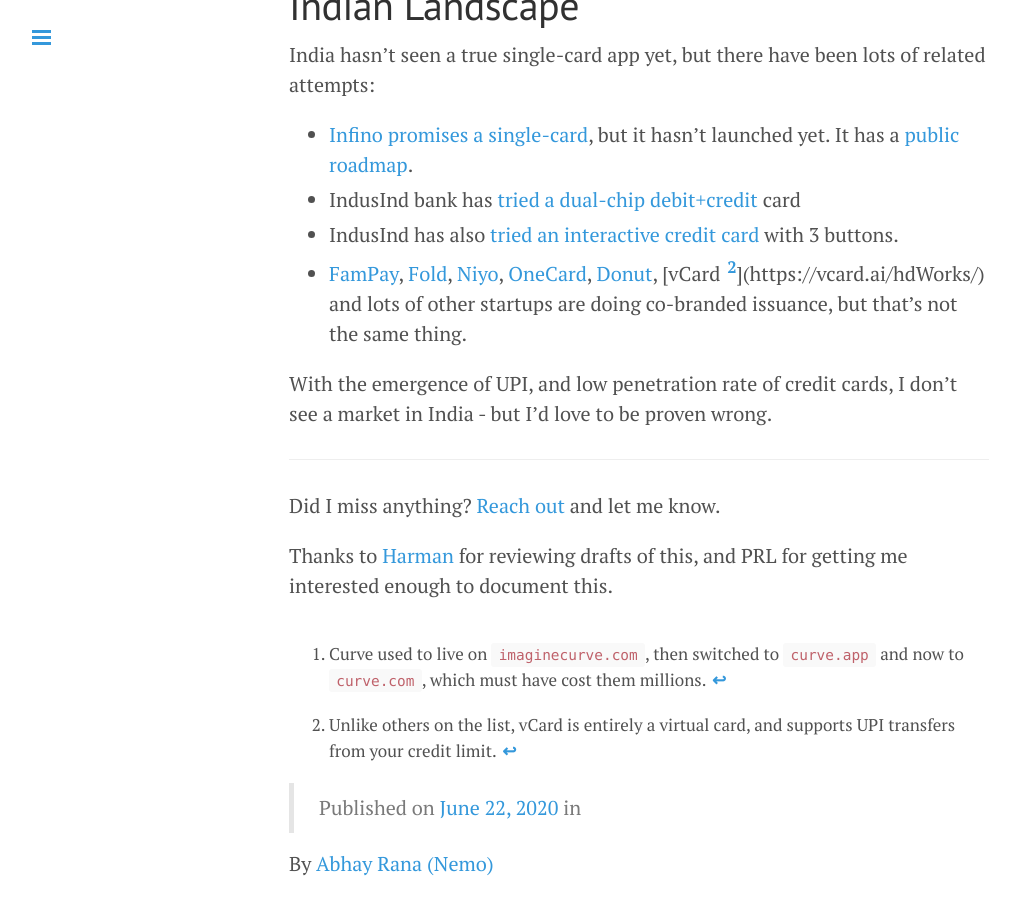
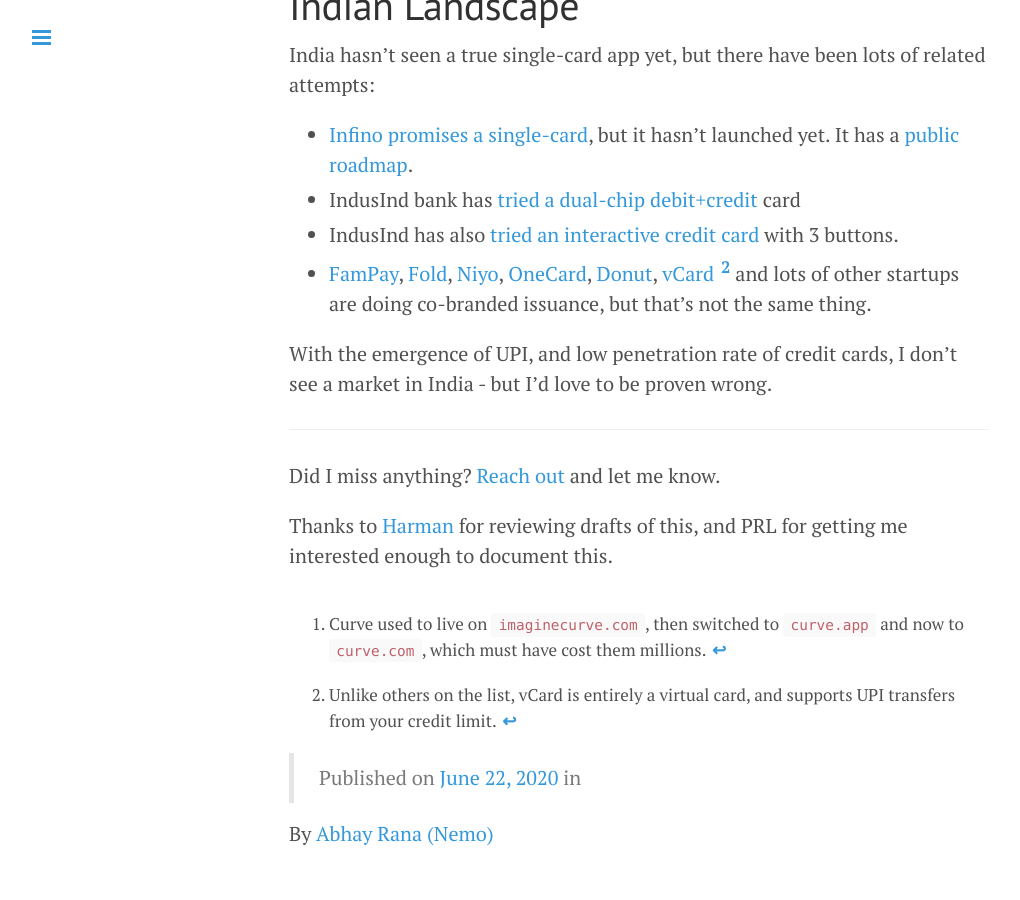
Before and after one commit to captn3m0/captn3m0.github.com, a Jekyll site: the page built from _posts/2020-06-22-single-card.md, in a window 1280 px wide and 900 px high, scrolled down 2967 px. Shown: the whole window, without its empty margins (1-1021 px from the left). Built offline with Jekyll 4.4.1, drawn with Linux system fonts in a browser that asks for light colours.

Commit message:
Fix vcard link

```diff
--- a/_posts/2020-06-22-single-card.md
+++ b/_posts/2020-06-22-single-card.md
@@ -72,7 +72,7 @@
 - [Infino promises a single-card](https://getinfino.com/), but it hasn't launched yet. It has a [public roadmap](https://trello.com/b/2h9S100Z/the-infino-roadmap).
 - IndusInd bank has [tried a dual-chip debit+credit](https://www.businesstoday.in/sectors/banks/indusind-launches-credit-cum-debit-card-confuse-customers/story/284912.html) card
 - IndusInd has also [tried an interactive credit card](https://www.businesstoday.in/top-story/new-credit-card-with-buttons-gives-users-emi-options-helps-redeem-reward-points/story/290763.html) with 3 buttons.
-- [FamPay](https://fampay.in/), [Fold](https://fold.money/), [Niyo](https://www.goniyo.com/), [OneCard](https://www.getonecard.app/), [Donut](https://meetdonut.com/), [vCard [^2]](https://vcard.ai/hdWorks/) and lots of other startups are doing co-branded issuance, but that's not the same thing.
+- [FamPay](https://fampay.in/), [Fold](https://fold.money/), [Niyo](https://www.goniyo.com/), [OneCard](https://www.getonecard.app/), [Donut](https://meetdonut.com/), [vCard](https://vcard.ai/hdWorks/) [^2] and lots of other startups are doing co-branded issuance, but that's not the same thing.
 
 With the emergence of UPI, and low penetration rate of credit cards, I don't see a market in India - but I'd love to be proven wrong.
 
```
